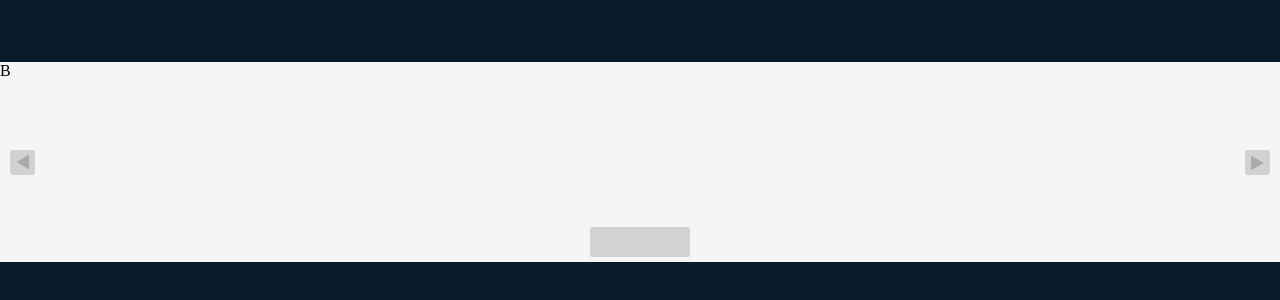
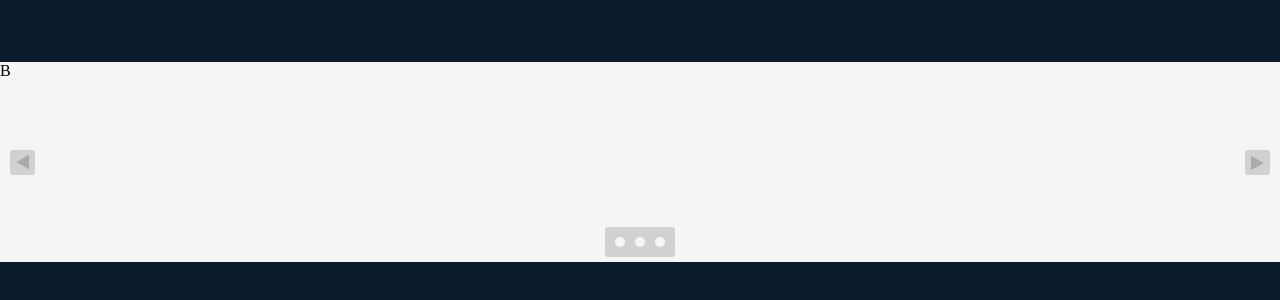
Before and after one commit to DogGotSwag/moduleImageCarousel, a website built with webpack: page src/template.html in a window 1280 px wide. Shown: the part 238-538 px from the top of the page. Built offline with nearby package versions, Linux system fonts and the light colour scheme.

Commit message:
add nav circles inside circle conatiner add css
now circles are added show the right amount

```diff
--- a/src/carouselModule.css
+++ b/src/carouselModule.css
@@ -60,15 +60,27 @@
 
 .circleContainer {
   position: absolute;
-  width: 100px;
   height: 30px;
   background-color: gray;
   opacity: .3;
   bottom: 5px;
   border-radius: 3px;
+  display: flex;
+  justify-content: center;
+  align-items: center;
+  width: auto;
+  padding: 10px;
+  gap: 10px;
 }
 
 .circleContainer:hover {
   background-color: gray;
   opacity: .6;
 }
+
+.navCircle{
+  width: 10px;
+  height: 10px;
+  background-color: whitesmoke;
+  border-radius: 50%;
+}
--- a/src/moduleCarousel.js
+++ b/src/moduleCarousel.js
@@ -52,6 +52,7 @@ export default (containerClass) => {
 
   const divBoxes = document.querySelectorAll('.mainContainer .box');
   const divBoxesArray = [...divBoxes];
+
   let basis;
   if (divBoxesArray.length % 3 === 0) {
     basis = ((divBoxesArray.length - 1) / 2) * 100;
@@ -62,6 +63,12 @@ export default (containerClass) => {
   const shiftMin = basis * -1;
   let currentShift = shiftMin;
   const shiftMax = basis;
+
+  for( let i = 0; i < divBoxesArray.length; i++){
+    const newCircle = document.createElement('div');
+    newCircle.classList.add('navCircle');
+    circlesContainer.appendChild(newCircle);
+  }
 
   container.style.cssText = `--shift: ${shiftMin}%;`;
   let myInterval = setInterval(() => {
```
